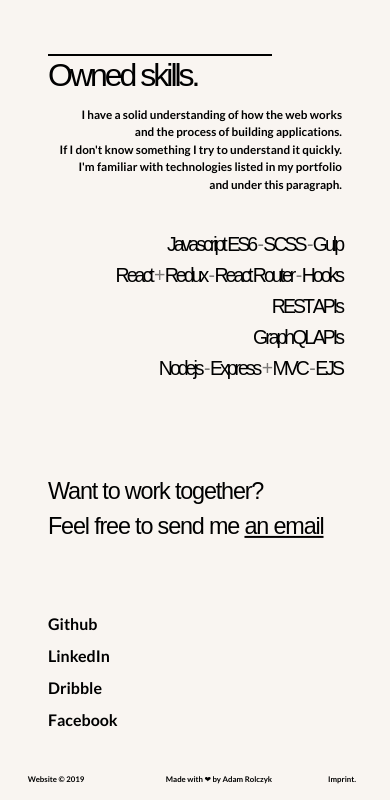
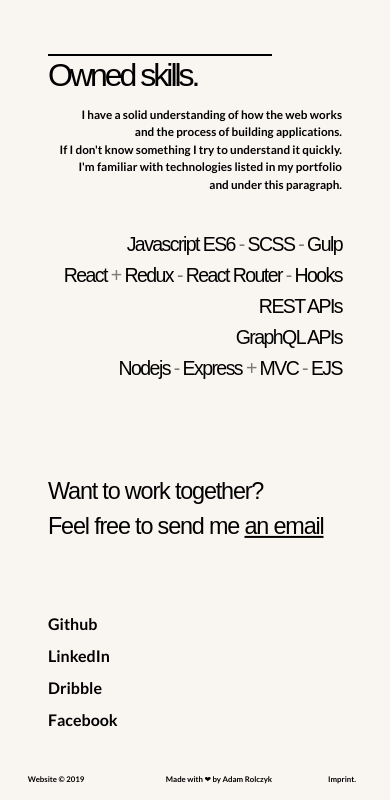
Before and after one commit to omzeton/omzeton.github.io, a website built with Parcel: page index.html in a window 390 px wide. Shown: the part 1287-2087 px from the top of the page. Built offline with nearby package versions, Linux system fonts and the light colour scheme; files whose address does not match are found by name.

Commit message:
Correct letter spacing in technologies list in Skills

```diff
--- a/css/main.css
+++ b/css/main.css
@@ -426,7 +426,8 @@ nav {
   .Skills .Skills__List .Skills__List__Line {
     height: 8vw; }
   .Skills .Skills__List .Skills__List__Line h2 {
-    font-size: 5vw; }
+    font-size: 5vw;
+    letter-spacing: -.4vw; }
   .Contact {
     height: 100vw; }
   .Contact .Contact__Container {
```
